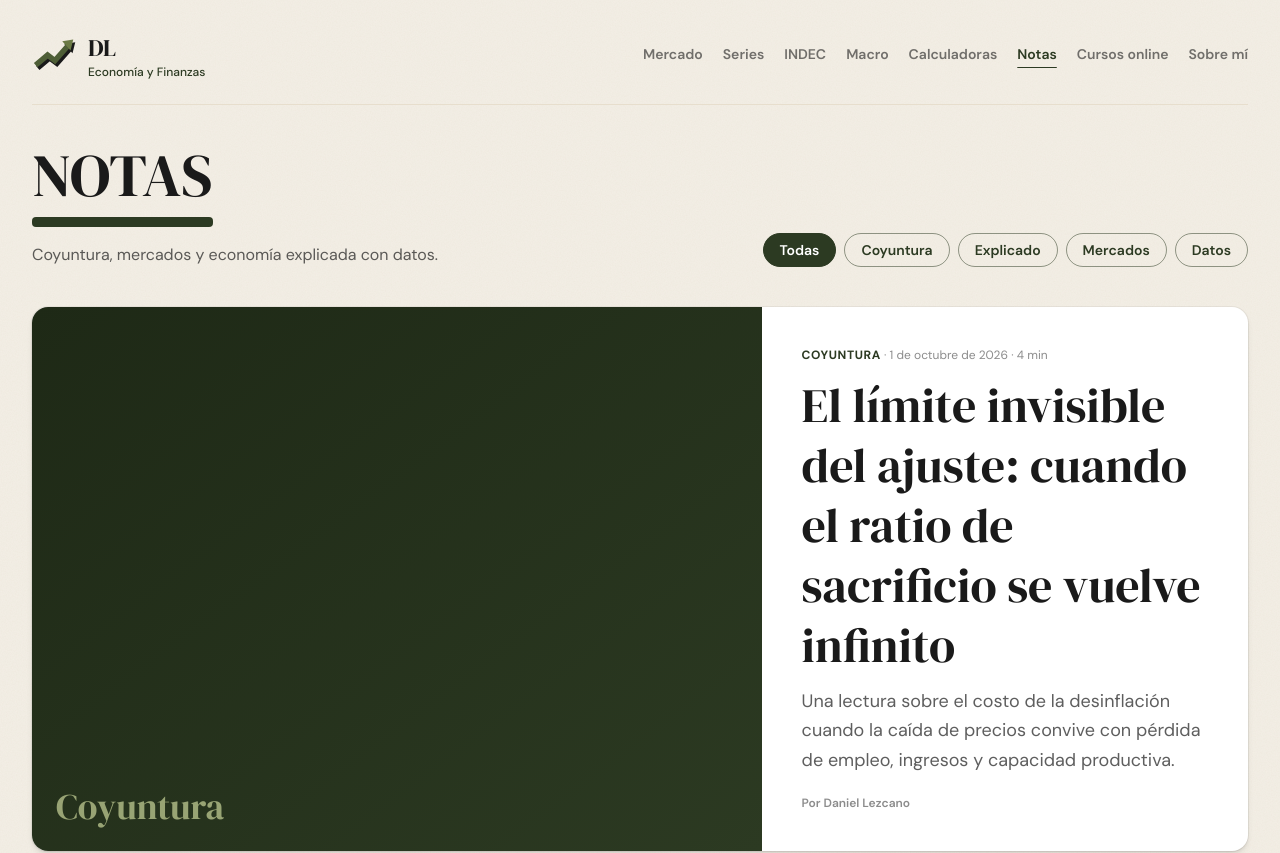
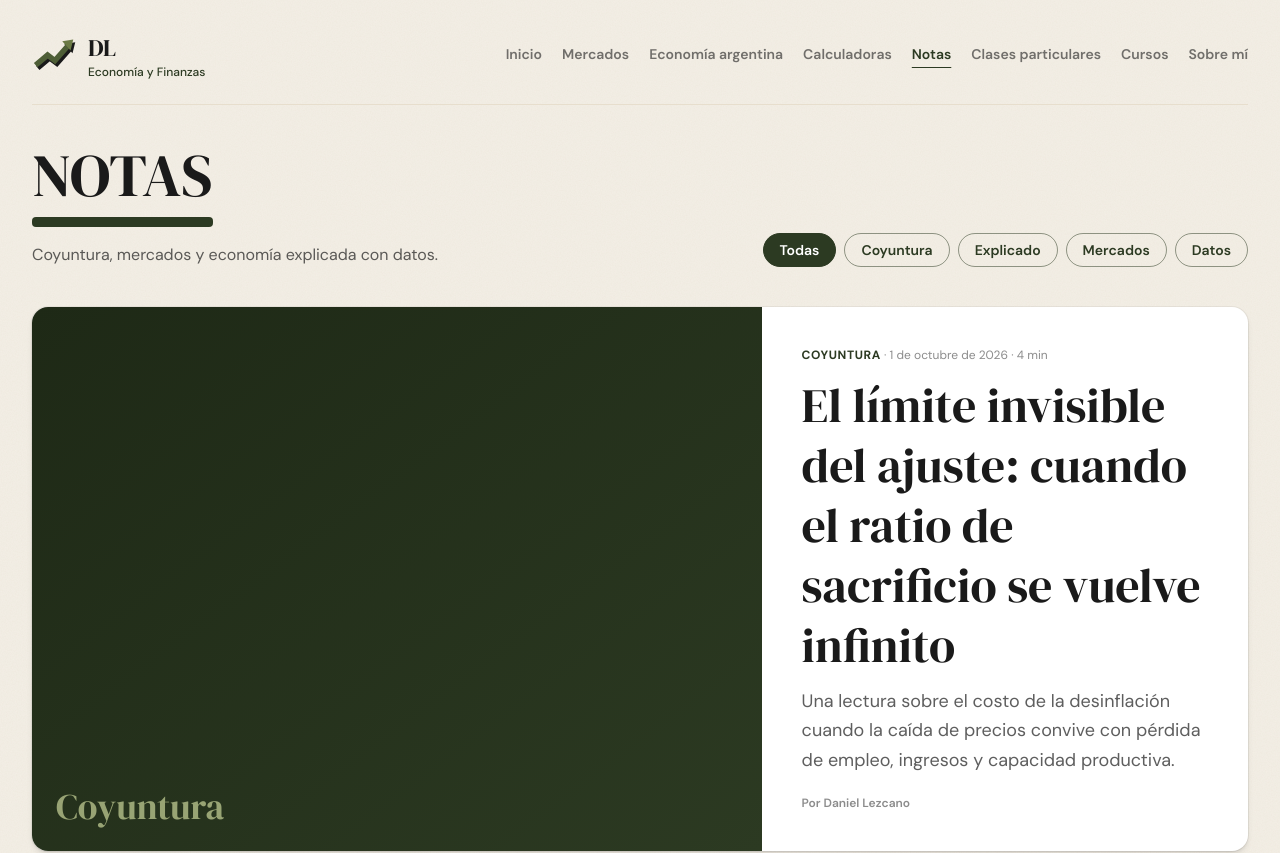
Before and after one commit to danipara618/dl-mercado, a Next.js app: page /notas in a window 1280 px wide. Shown: the top 853 px of the page. Built offline with nearby package versions, Linux system fonts and the light colour scheme.

Commit message:
Separar navegación y conservar accesos de clases y cursos

```diff
--- a/components/SiteNav.tsx
+++ b/components/SiteNav.tsx
@@ -1,3 +1,17 @@
 import Link from "next/link";
-const LINKS=[{href:"/",label:"Mercado"},{href:"/series",label:"Series"},{href:"/observatorio",label:"INDEC"},{href:"/#macro",label:"Macro"},{href:"/calculadoras",label:"Calculadoras"},{href:"/notas",label:"Notas"},{href:"https://econoclases-academy.vercel.app/",label:"Cursos online",externo:true},{href:"/sobre-mi",label:"Sobre mí"}];
-export default function SiteNav({activo}:{activo?:string}){return <nav aria-label="Secciones" className="flex max-w-full items-center gap-5 overflow-x-auto whitespace-nowrap pb-1 text-xs font-semibold [scrollbar-width:none] [&::-webkit-scrollbar]:hidden sm:text-sm">{LINKS.map(l=>l.externo?<a key={l.href} href={l.href} target="_blank" rel="noopener noreferrer" className="text-tinta/60 transition hover:text-oliva">{l.label}</a>:<Link key={l.href} href={l.href} aria-current={activo===l.href?"page":undefined} className={activo===l.href?"text-oliva underline decoration-2 underline-offset-8":"text-tinta/60 transition hover:text-oliva"}>{l.label}</Link>)}</nav>}
+const LINKS=[
+ {href:"/",label:"Inicio"},
+ {href:"/mercados",label:"Mercados"},
+ {href:"/economia",label:"Economía argentina"},
+ {href:"/calculadoras",label:"Calculadoras"},
+ {href:"/notas",label:"Notas"},
+ {href:"/clases",label:"Clases particulares"},
+ {href:"/cursos",label:"Cursos"},
+ {href:"/sobre-mi",label:"Sobre mí"},
+];
+export default function SiteNav({activo}:{activo?:string}){
+ return <nav aria-label="Navegación principal" className="flex max-w-full items-center gap-4 overflow-x-auto whitespace-nowrap pb-1 text-xs font-semibold [scrollbar-width:none] [&::-webkit-scrollbar]:hidden sm:gap-5 sm:text-sm">
+  {LINKS.map(l=><Link key={l.href} href={l.href} aria-current={activo===l.href?"page":undefined}
+   className={activo===l.href?"text-oliva underline decoration-2 underline-offset-8":"text-tinta/60 transition hover:text-oliva"}>{l.label}</Link>)}
+ </nav>;
+}
```
